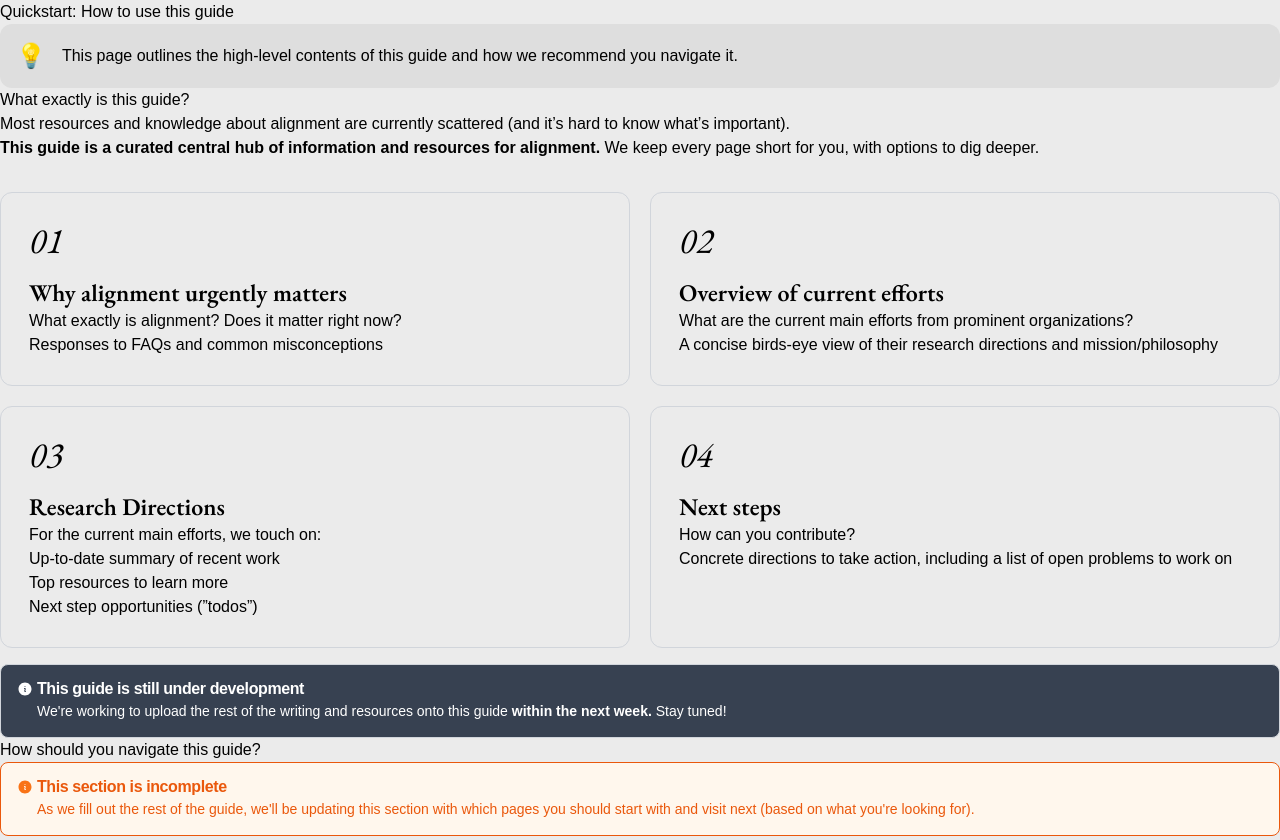
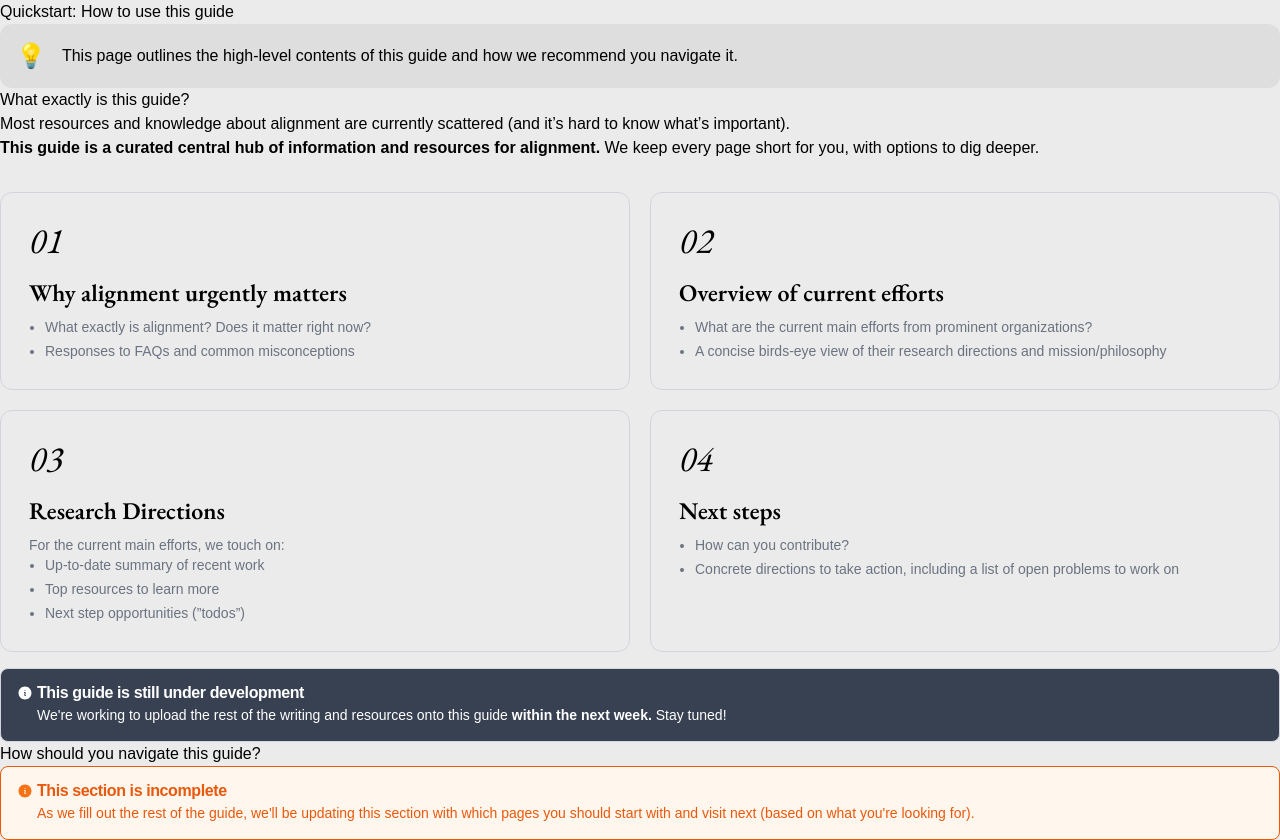
Before and after one commit to masonwang025/alignment-guide, a Next.js app: page /quickstart in a window 1280 px wide. Built offline with nearby package versions, Linux system fonts and the light colour scheme.

Commit message:
quickstart cards done

```diff
--- a/src/components/elements/SectionCard.tsx
+++ b/src/components/elements/SectionCard.tsx
@@ -6,7 +6,7 @@ const SectionCard = ({ number, title, href, children }: { number: string; title:
         <Link href={href} className='flex flex-col px-7 lg:py-7 py-5 rounded-xl border border-gray-300 hover:bg-accent-300 hover:!border-transparent'>
             <div className='font-serif text-4xl italic pb-4'>{number}</div>
             <div className='font-serif font-semibold text-2xl'>{title}</div>
-            <div>{children}</div>
+            <div className="text-sm mt-2 text-gray-500">{children}</div>
         </Link>
     );
 };
--- a/src/pages/quickstart.mdx
+++ b/src/pages/quickstart.mdx
@@ -14,28 +14,30 @@ Most resources and knowledge about alignment are currently scattered (and it’s
 
 <div className='grid lg:grid-cols-2 gap-x-5 gap-y-5 pt-8'>
 <SectionCard number='01' title='Why alignment urgently matters' href='/why-alignment'>
-- What exactly is alignment? Does it matter right now?
-
--   Responses to FAQs and common misconceptions
-
+    <ul className="compact-quickstart-list">
+        <li>What exactly is alignment? Does it matter right now?</li>
+        <li>Responses to FAQs and common misconceptions</li>
+    </ul>
 </SectionCard>
 <SectionCard number='02' title='Overview of current efforts' href='/overview-current-efforts'>
-- What are the current main efforts from prominent organizations?
-
--   A concise birds-eye view of their research directions and mission/philosophy
-
+    <ul className="compact-quickstart-list">
+        <li>What are the current main efforts from prominent organizations?</li>
+        <li>A concise birds-eye view of their research directions and mission/philosophy</li>
+    </ul>
 </SectionCard>
 <SectionCard number='03' title='Research Directions' href=''>
-- For the current main efforts, we touch on:
-    - Up-to-date summary of recent work
-    - Top resources to learn more
-    - Next step opportunities (”todos”)
-
+<div>For the current main efforts, we touch on:</div>
+    <ul className="compact-quickstart-list">
+        <li>Up-to-date summary of recent work</li>
+        <li>Top resources to learn more</li>
+        <li>Next step opportunities (”todos”)</li>
+    </ul>
 </SectionCard>
 <SectionCard number='04' title='Next steps' href=''>
-- How can you contribute?
-- Concrete directions to take action, including a list of open problems to work on
-
+    <ul className="compact-quickstart-list">
+        <li>How can you contribute?</li>
+        <li>Concrete directions to take action, including a list of open problems to work on</li>
+    </ul>
 </SectionCard>
 </div>
 
--- a/src/styles/globals.css
+++ b/src/styles/globals.css
@@ -1,4 +1,4 @@
-@import url('https://fonts.googleapis.com/css2?family=EB+Garamond:ital,wght@0,400..800;1,400..800&display=swap');
+@import url("https://fonts.googleapis.com/css2?family=EB+Garamond:ital,wght@0,400..800;1,400..800&display=swap");
 
 @tailwind base;
 @tailwind components;
@@ -127,3 +127,7 @@ h3 {
 html {
   scroll-behavior: smooth;
 }
+
+.compact-quickstart-list {
+  @apply list-disc mt-0 ml-4 space-y-1;
+}
```
Lines whose indentation alone changed are shown as unchanged.
